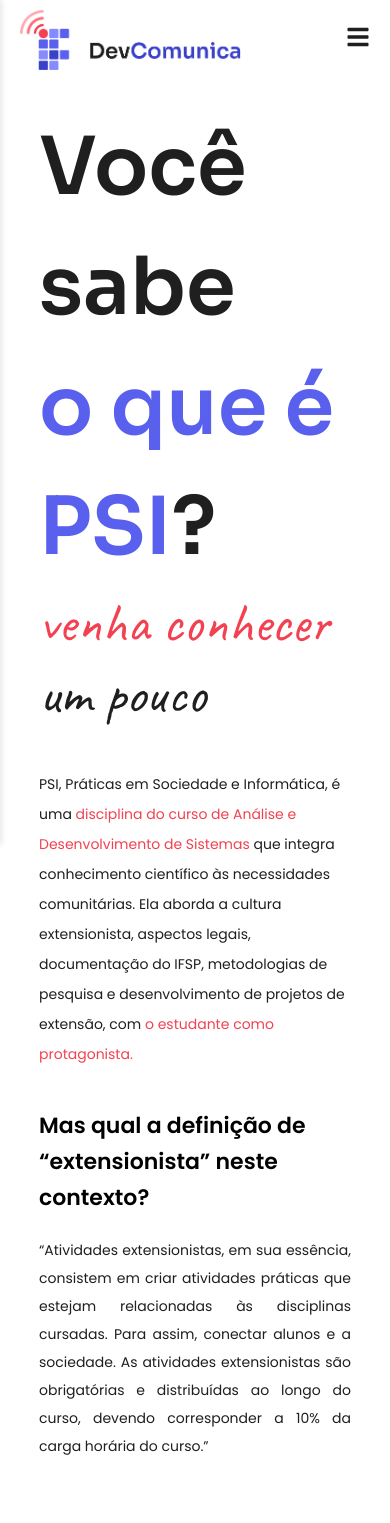
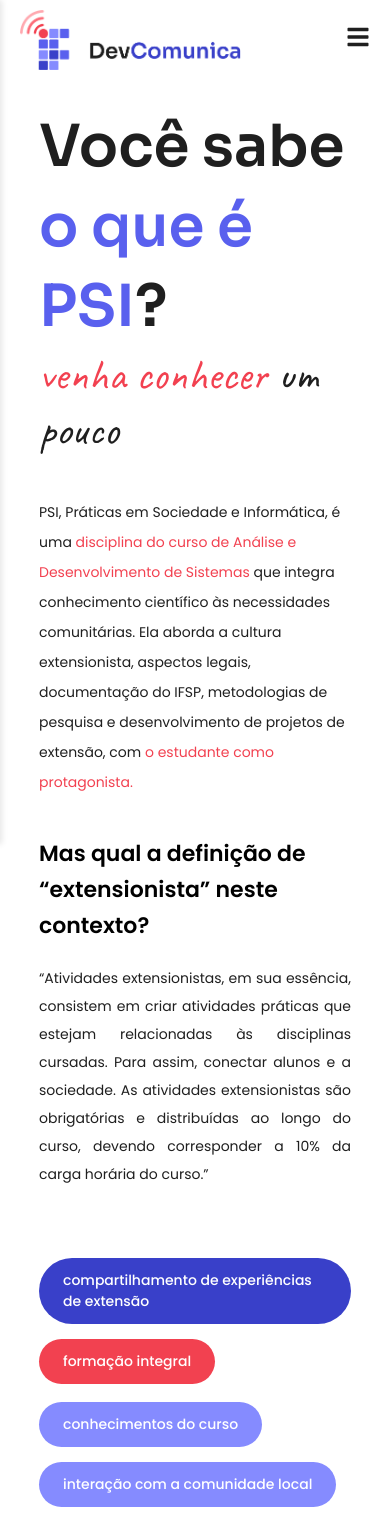
Before and after one commit to andreconstantino/dev-ifsp-pagina-projetos, a React (Vite) app: page / in a window 390 px wide. Shown: the top 1523 px of the page. Built offline with nearby package versions, Linux system fonts and the light colour scheme.

Commit message:
style: continue implementing responsiveness

```diff
--- a/src/pages/Home/mobile.css
+++ b/src/pages/Home/mobile.css
@@ -52,3 +52,20 @@
         align-items: center;
     }
 }
+
+@media screen and (max-width: 527px) {
+    .container-main-home .header .header-child h1.main-title {
+        font-size: 58px;
+        line-height: 80px;
+    }
+
+    .container-main-home .header .header-child h2.main-subtitle {
+        font-size: 44px;
+    }
+}
+
+@media screen and (max-width: 490px) {
+    .tags-1 :first-child {
+        white-space: pre-wrap;
+    }
+}
--- a/src/pages/Projects/FutManager/index.jsx
+++ b/src/pages/Projects/FutManager/index.jsx
@@ -82,7 +82,7 @@ export default function FutManager() {
                     </div>
                 </div>
 
-                <div className='experiences-container row-container'>
+                {/* <div className='experiences-container row-container'>
                     <div className='text'>
                         <h1 className='experience-title'>Experiência para os clientes</h1>
                         <p className='experience-subtitle'>Veja como os clientes se sentiram tendo a
@@ -112,7 +112,7 @@ export default function FutManager() {
                             role='dev fullstack'
                         />
                     </div>
-                </div>
+                </div> */}
 
                 {/*img {gifnote}*/}
                 {/* <img src={gifnote} alt="" /> */}
--- a/src/pages/Projects/FutManager/mobile.css
+++ b/src/pages/Projects/FutManager/mobile.css
@@ -110,3 +110,13 @@
         width: initial;
     }
 }
+
+@media screen and (max-width: 640px) {
+    .container-main-project .about-context {
+        gap: 50px;
+    }
+
+    .container-main-project .about-context .about-context-child h1.about-context-title {
+        margin-top: 40px;
+    }
+}
```
